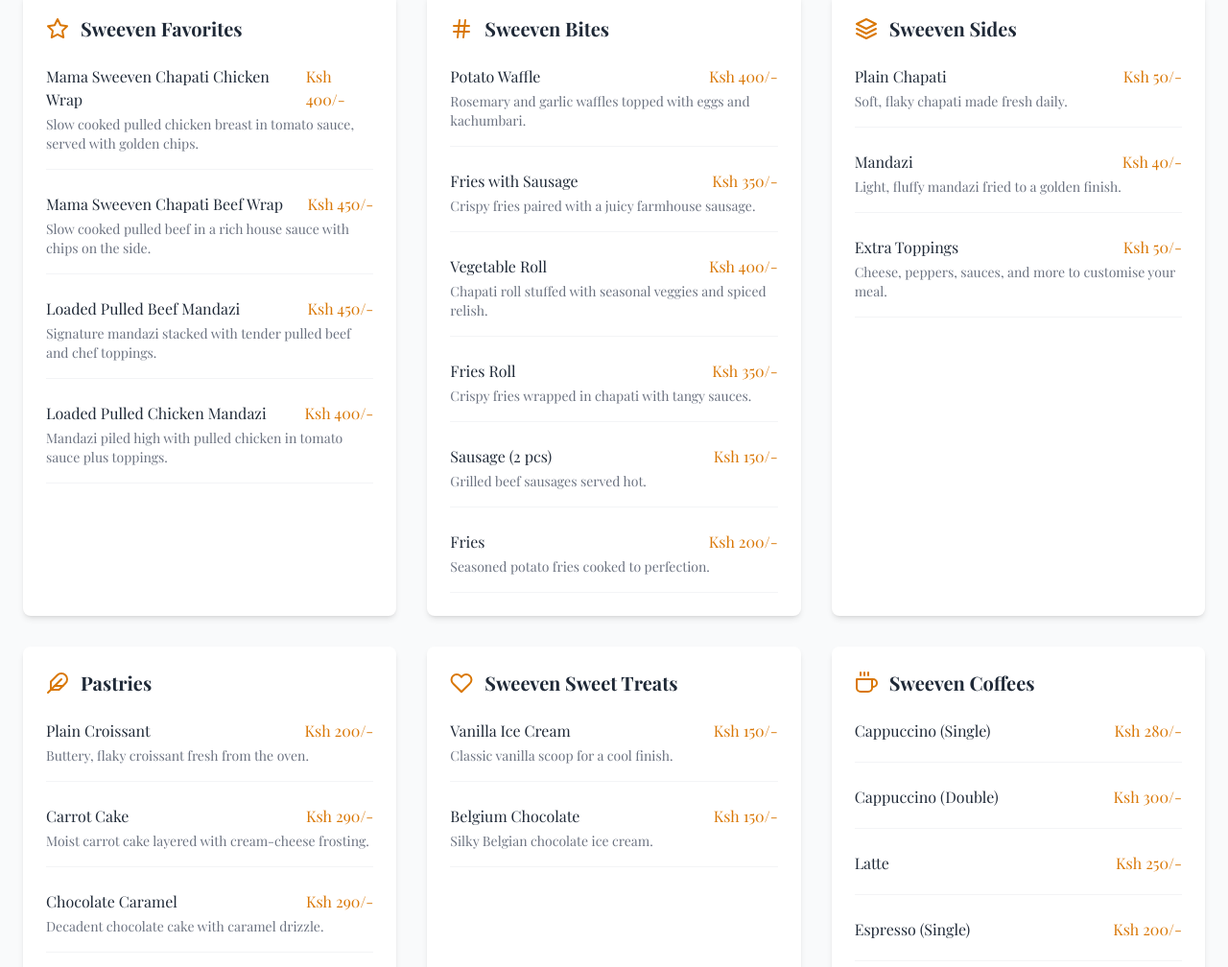
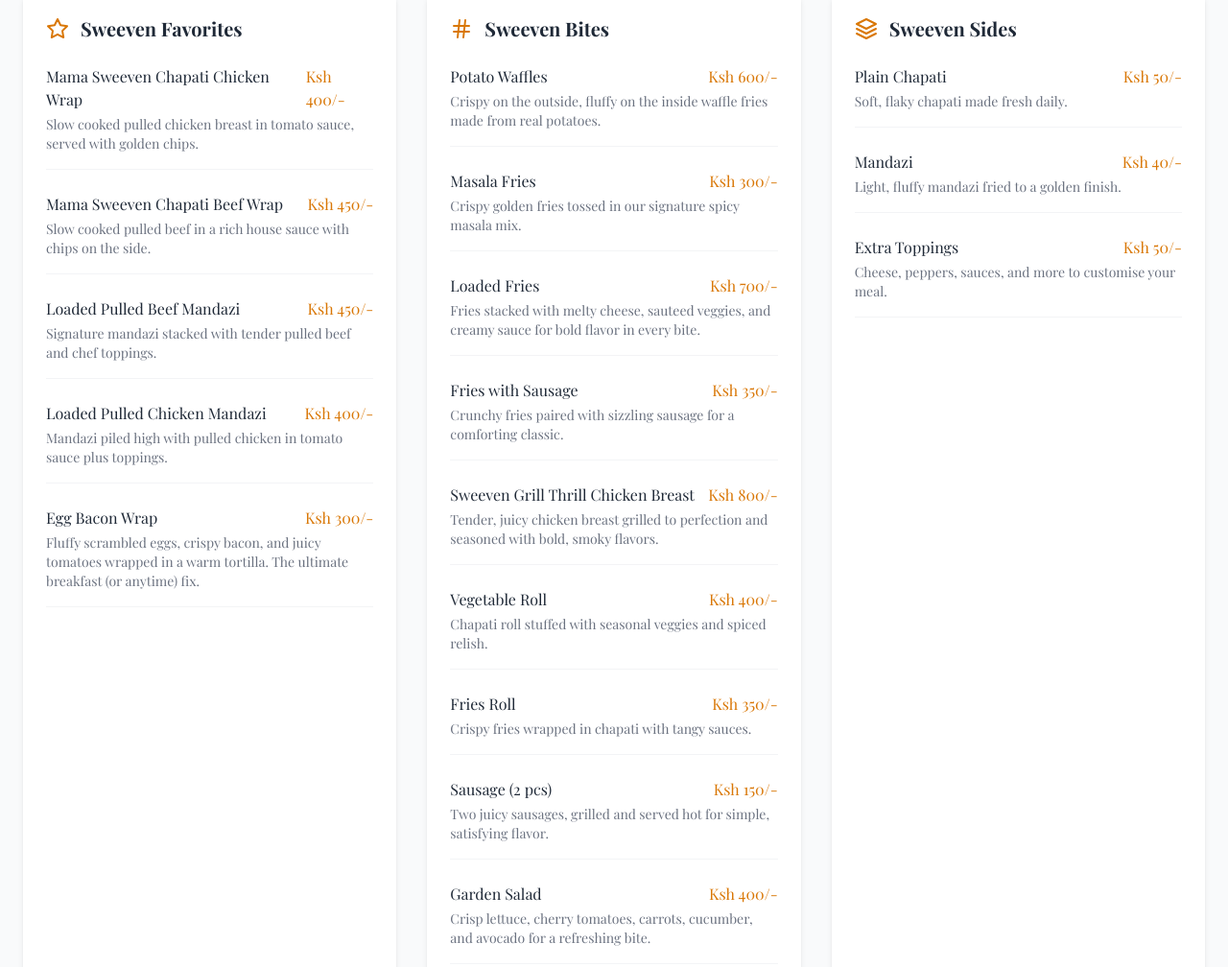
Before and after one commit to nickmax/sweeven, a plain HTML site: page index.html in a window 1280 px wide. Shown: the part 2350-3358 px from the top of the page at 96% size. Drawn offline with nearby package versions, Linux system fonts and the light colour scheme; a web font is replaced by a local one.

Commit message:
modified

```diff
--- a/index.html
+++ b/index.html
@@ -263,6 +263,13 @@
                                     </div>
                                     <p class="text-sm text-gray-500">Mandazi piled high with pulled chicken in tomato sauce plus toppings.</p>
                                 </div>
+                                <div class="border-b border-gray-100 pb-4">
+                                    <div class="flex justify-between mb-1">
+                                        <h4 class="font-medium">Egg Bacon Wrap</h4>
+                                        <span class="text-amber-600 font-medium">Ksh 300/-</span>
+                                    </div>
+                                    <p class="text-sm text-gray-500">Fluffy scrambled eggs, crispy bacon, and juicy tomatoes wrapped in a warm tortilla. The ultimate breakfast (or anytime) fix.</p>
+                                </div>
                             </div>
                         </div>
                     </div>
@@ -277,17 +284,38 @@
                             <div class="space-y-6">
                                 <div class="border-b border-gray-100 pb-4">
                                     <div class="flex justify-between mb-1">
-                                        <h4 class="font-medium">Potato Waffle</h4>
-                                        <span class="text-amber-600 font-medium">Ksh 400/-</span>
+                                        <h4 class="font-medium">Potato Waffles</h4>
+                                        <span class="text-amber-600 font-medium">Ksh 600/-</span>
                                     </div>
-                                    <p class="text-sm text-gray-500">Rosemary and garlic waffles topped with eggs and kachumbari.</p>
+                                    <p class="text-sm text-gray-500">Crispy on the outside, fluffy on the inside waffle fries made from real potatoes.</p>
+                                </div>
+                                <div class="border-b border-gray-100 pb-4">
+                                    <div class="flex justify-between mb-1">
+                                        <h4 class="font-medium">Masala Fries</h4>
+                                        <span class="text-amber-600 font-medium">Ksh 300/-</span>
+                                    </div>
+                                    <p class="text-sm text-gray-500">Crispy golden fries tossed in our signature spicy masala mix.</p>
+                                </div>
+                                <div class="border-b border-gray-100 pb-4">
+                                    <div class="flex justify-between mb-1">
+                                        <h4 class="font-medium">Loaded Fries</h4>
+                                        <span class="text-amber-600 font-medium">Ksh 700/-</span>
+                                    </div>
+                                    <p class="text-sm text-gray-500">Fries stacked with melty cheese, sauteed veggies, and creamy sauce for bold flavor in every bite.</p>
                                 </div>
                                 <div class="border-b border-gray-100 pb-4">
                                     <div class="flex justify-between mb-1">
                                         <h4 class="font-medium">Fries with Sausage</h4>
                                         <span class="text-amber-600 font-medium">Ksh 350/-</span>
                                     </div>
-                                    <p class="text-sm text-gray-500">Crispy fries paired with a juicy farmhouse sausage.</p>
+                                    <p class="text-sm text-gray-500">Crunchy fries paired with sizzling sausage for a comforting classic.</p>
+                                </div>
+                                <div class="border-b border-gray-100 pb-4">
+                                    <div class="flex justify-between mb-1">
+                                        <h4 class="font-medium">Sweeven Grill Thrill Chicken Breast</h4>
+                                        <span class="text-amber-600 font-medium">Ksh 800/-</span>
+                                    </div>
+                                    <p class="text-sm text-gray-500">Tender, juicy chicken breast grilled to perfection and seasoned with bold, smoky flavors.</p>
                                 </div>
                                 <div class="border-b border-gray-100 pb-4">
                                     <div class="flex justify-between mb-1">
@@ -308,14 +336,14 @@
                                         <h4 class="font-medium">Sausage (2 pcs)</h4>
                                         <span class="text-amber-600 font-medium">Ksh 150/-</span>
                                     </div>
-                                    <p class="text-sm text-gray-500">Grilled beef sausages served hot.</p>
+                                    <p class="text-sm text-gray-500">Two juicy sausages, grilled and served hot for simple, satisfying flavor.</p>
                                 </div>
                                 <div class="border-b border-gray-100 pb-4">
                                     <div class="flex justify-between mb-1">
-                                        <h4 class="font-medium">Fries</h4>
-                                        <span class="text-amber-600 font-medium">Ksh 200/-</span>
+                                        <h4 class="font-medium">Garden Salad</h4>
+                                        <span class="text-amber-600 font-medium">Ksh 400/-</span>
                                     </div>
-                                    <p class="text-sm text-gray-500">Seasoned potato fries cooked to perfection.</p>
+                                    <p class="text-sm text-gray-500">Crisp lettuce, cherry tomatoes, carrots, cucumber, and avocado for a refreshing bite.</p>
                                 </div>
                             </div>
                         </div>
@@ -411,10 +439,10 @@
                             <div class="space-y-6">
                                 <div class="border-b border-gray-100 pb-4">
                                     <div class="flex justify-between mb-1">
-                                        <h4 class="font-medium">Vanilla Ice Cream</h4>
+                                        <h4 class="font-medium">Ice Cream</h4>
                                         <span class="text-amber-600 font-medium">Ksh 150/-</span>
                                     </div>
-                                    <p class="text-sm text-gray-500">Classic vanilla scoop for a cool finish.</p>
+                                    <p class="text-sm text-gray-500">Scoop into happiness with creamy, dreamy scoops available in a variety of flavors.</p>
                                 </div>
                                 <div class="border-b border-gray-100 pb-4">
                                     <div class="flex justify-between mb-1">
@@ -477,6 +505,9 @@
                                         <span class="text-amber-600 font-medium">Ksh 250/-</span>
                                     </div>
                                 </div>
+                                <div>
+                                    <p class="text-sm text-gray-500 italic">All coffees available iced on request.</p>
+                                </div>
                             </div>
                         </div>
                     </div>
@@ -518,6 +549,13 @@
                                         <h4 class="font-medium">Pineapple Mint</h4>
                                         <span class="text-amber-600 font-medium">Ksh 150/-</span>
                                     </div>
+                                </div>
+                                <div class="border-b border-gray-100 pb-4">
+                                    <div class="flex justify-between mb-1">
+                                        <h4 class="font-medium">Milkshake</h4>
+                                        <span class="text-amber-600 font-medium">Ksh 400/-</span>
+                                    </div>
+                                    <p class="text-sm text-gray-500">Thick, creamy, and blended just right. Choose your favorite flavor and sip your way to dessert heaven.</p>
                                 </div>
                                 <div class="border-b border-gray-100 pb-4">
                                     <div class="flex justify-between mb-1">
```
Also changed, not shown: 2 other files.
